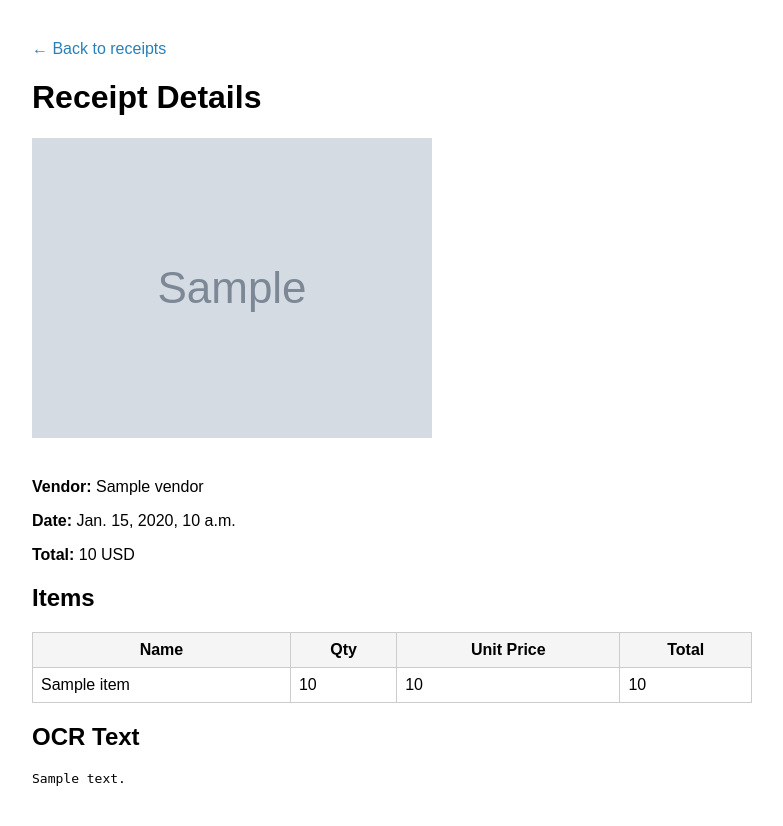
After one commit to Franarf/receipt-tracker, a Django app: template receipt_tracker/templates/receipt_detail.html in a window 1280 px wide. The commit adds this page. Shown: the whole page, without its empty margins (8-791 px from the left). Run offline with Django 3.2, Linux system fonts and the light colour scheme; the template is opened without the code that fills it: most values are stand-ins (such as "Sample title", 1, 10 or a date in 2020); grey boxes marked "Sample" are stand-in pictures.

Commit message:
Added receipt detail page with items and OCR text

```diff
--- /dev/null
+++ b/receipt_tracker/templates/receipt_detail.html
@@ -0,0 +1,56 @@
+<!DOCTYPE html>
+<html>
+<head>
+    <title>Receipt Details</title>
+    <style>
+        body { font-family: Arial, sans-serif; margin: 40px; }
+        img { max-width: 400px; margin-bottom: 20px; }
+        a { color: #2980b9; text-decoration: none; }
+        a:hover { text-decoration: underline; }
+        table { border-collapse: collapse; width: 60%; margin-top: 20px; }
+        th, td { border: 1px solid #ccc; padding: 8px; }
+        th { background: #f5f5f5; }
+    </style>
+</head>
+<body>
+
+<a href="/receipts/">← Back to receipts</a>
+
+<h1>Receipt Details</h1>
+
+{% if receipt.image %}
+    <img src="{{ receipt.image.url }}" alt="Receipt image">
+{% endif %}
+
+<p><strong>Vendor:</strong> {{ receipt.vendor }}</p>
+<p><strong>Date:</strong> {{ receipt.date }}</p>
+<p><strong>Total:</strong> {{ receipt.total }} {{ receipt.currency }}</p>
+
+<h2>Items</h2>
+
+{% if items %}
+<table>
+    <tr>
+        <th>Name</th>
+        <th>Qty</th>
+        <th>Unit Price</th>
+        <th>Total</th>
+    </tr>
+    {% for item in items %}
+    <tr>
+        <td>{{ item.name }}</td>
+        <td>{{ item.qty }}</td>
+        <td>{{ item.unit_price }}</td>
+        <td>{{ item.line_total }}</td>
+    </tr>
+    {% endfor %}
+</table>
+{% else %}
+<p>No items recorded yet.</p>
+{% endif %}
+
+<h2>OCR Text</h2>
+<pre>{{ receipt.ocr_text }}</pre>
+
+</body>
+</html>
--- a/receipt_tracker/templates/receipts_list.html
+++ b/receipt_tracker/templates/receipts_list.html
@@ -25,7 +25,7 @@
         <p><strong>Date:</strong> {{ receipt.date }}</p>
         <p><strong>Total:</strong> {{ receipt.total }} {{ receipt.currency }}</p>
 
-        <a href="#">View details (coming soon)</a>
+        <a href="/receipts/{{ receipt.pk }}/">View details</a>
     </div>
 {% empty %}
     <p>No receipts uploaded yet.</p>
--- a/receipts/urls.py
+++ b/receipts/urls.py
@@ -5,4 +5,5 @@ urlpatterns = [
     path("", views.index, name="receipts-index"),
     path("upload/", views.upload_receipt, name="upload-receipt"),
     path("upload/success/", views.upload_success, name="upload-success"),
+    path("<int:pk>/", views.receipt_detail, name="receipt-detail"),
 ]
```
Also changed, not shown: receipts/views.py (+7 -1 lines).
